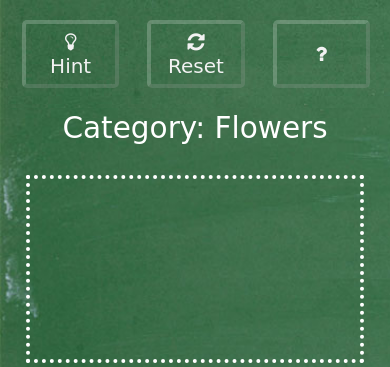
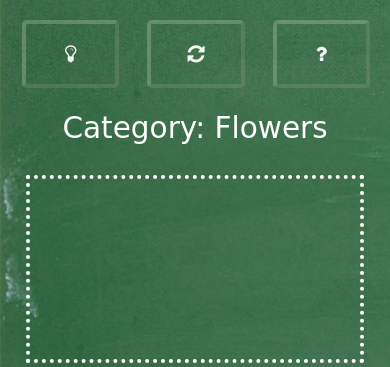
Before and after one commit to Q-Ain/Hangman-Game, a PHP site: page /main.html in a window 390 px wide. Shown: the top 367 px of the page. Run offline with PHP 8.4, Linux system fonts and the light colour scheme; some web fonts are replaced.

Commit message:
Update main-styles.css

```diff
--- a/main-styles.css
+++ b/main-styles.css
@@ -198,7 +198,46 @@ canvas {
   filter: alpha(opacity=40);
 }
 
+
+
 /* Responsiveness */
+@media (max-width: 812px) {
+  #reset-text {
+    display: none;
+  }
+  #hint-text {
+    display: none;
+  }
+}
+
+@media (max-width: 914px) {
+  #navbar {
+    border: 0px;
+    top: 0;
+    left: 0;
+    width: 100%;
+  }
+  #navbar #logo {
+    display: none;
+  }
+  #navbar a {
+    float: none;
+    text-align: center;
+  }
+  #navbar button {
+    width: 25%;
+    margin-left: 2%;
+    font-size: 20px;
+    float: right;
+  }
+  #reset-text {
+    display: none;
+  }
+  #hint-text {
+    display: none;
+  }
+}
+
 @media screen and (max-width: 768px) {
   #navbar {
     border: 0px;
@@ -211,7 +250,6 @@ canvas {
   }
   #navbar a {
     float: none;
-    display: block;
     text-align: center;
   }
   #navbar button {
```
